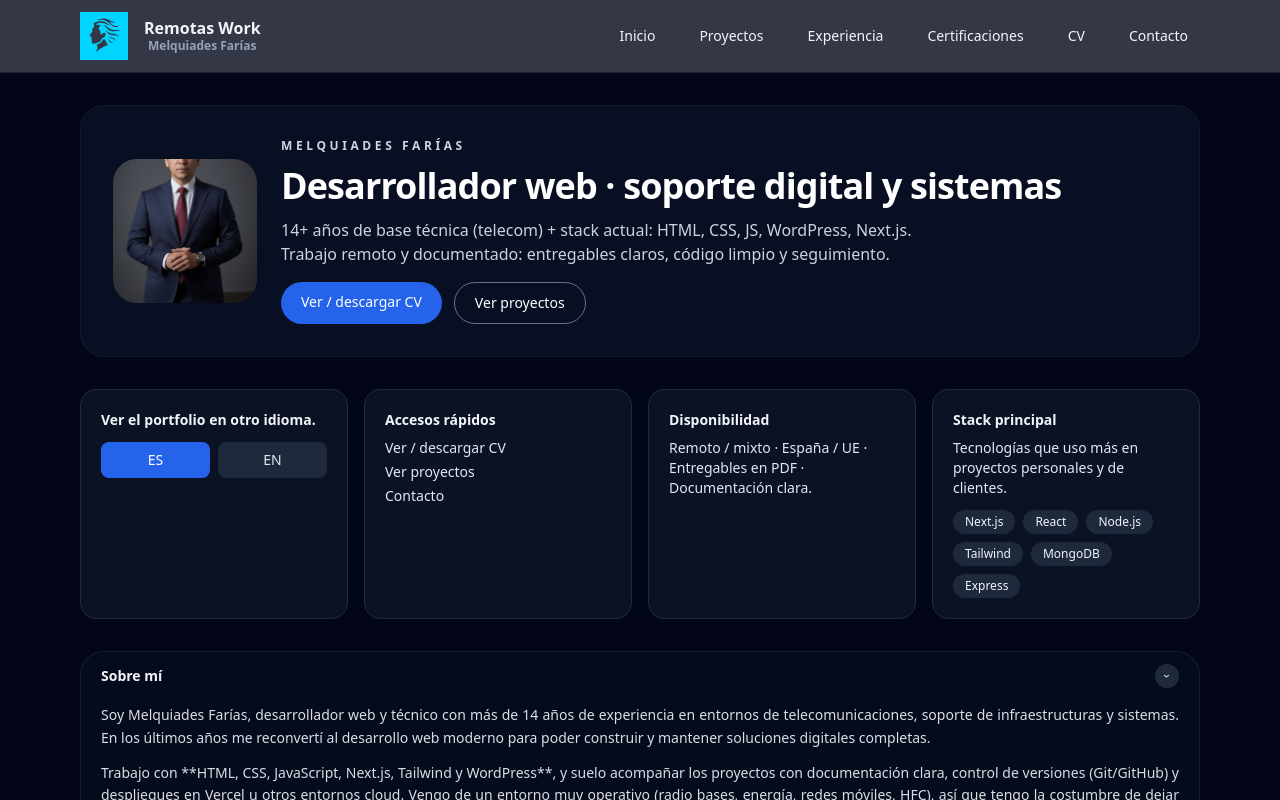
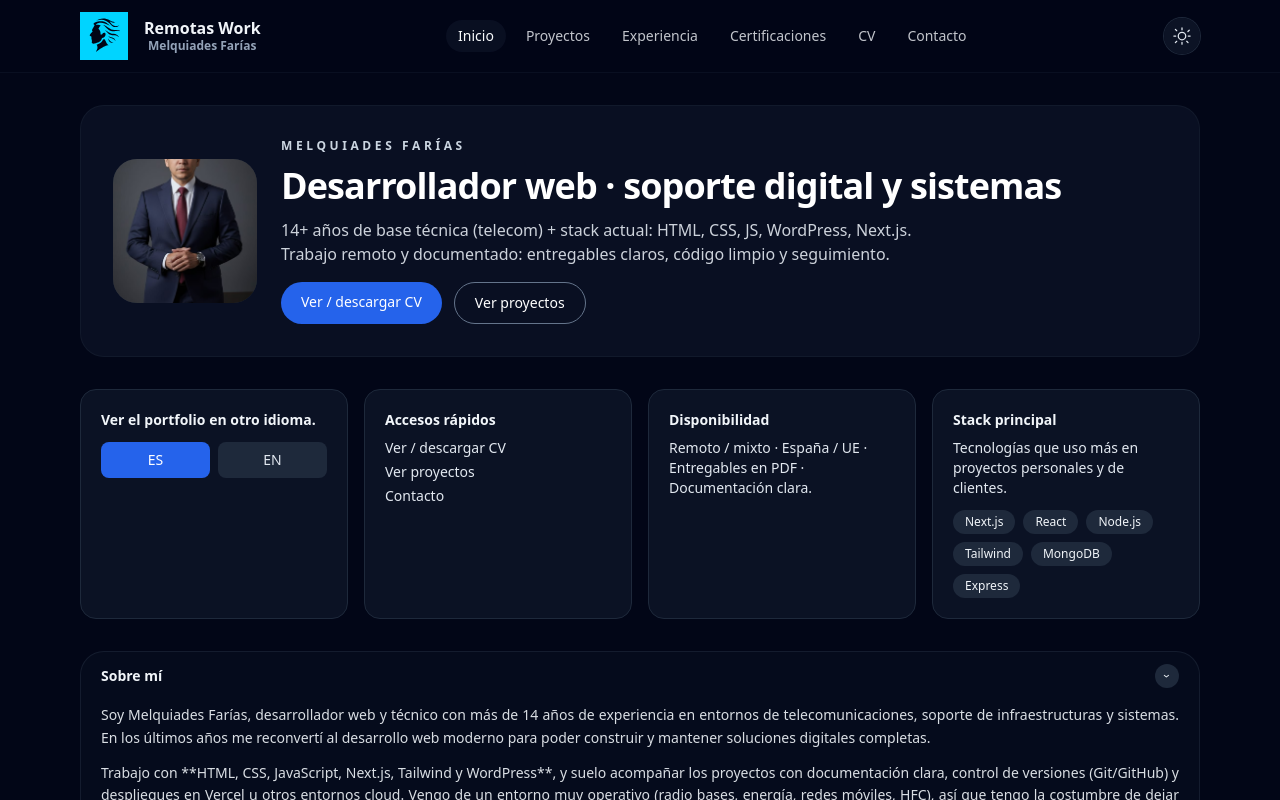
Before and after one commit to Remotas/remotas-portfolio, a Next.js app: page / in a window 1280 px wide. Shown: the top 800 px of the page. Built offline with nearby package versions, Linux system fonts and the light colour scheme.

Commit message:
feat(theme): add next-themes provider and header toggle

```diff
--- a/app/layout.tsx
+++ b/app/layout.tsx
@@ -3,6 +3,7 @@ import "./globals.css";
 import { ReactNode } from "react";
 import Header from "@/components/Header";
 import Footer from "@/components/Footer";
+import ThemeProvider from "@/components/ThemeProvider";
 
 const siteUrl = "https://remotas-portfolio.vercel.app";
 
@@ -85,17 +86,19 @@ export default function RootLayout({ children }: { children: ReactNode }) {
   };
 
   return (
-    <html lang="es">
+    <html lang="es" suppressHydrationWarning>
       <head>
         <script
           type="application/ld+json"
           dangerouslySetInnerHTML={{ __html: JSON.stringify(personSchema) }}
         />
       </head>
-      <body>
-        <Header />
-        <main>{children}</main>
-        <Footer />
+      <body className="min-h-screen bg-slate-950 text-slate-50 flex flex-col">
+        <ThemeProvider>
+          <Header />
+          <main className="flex-1">{children}</main>
+          <Footer />
+        </ThemeProvider>
       </body>
     </html>
   );
--- a/components/Header.tsx
+++ b/components/Header.tsx
@@ -2,43 +2,57 @@
 
 import Link from "next/link";
 import Image from "next/image";
-import type { ReactNode } from "react";
+import { usePathname } from "next/navigation";
+import { useTheme } from "next-themes";
+import { useEffect, useState, type ReactNode } from "react";
 
-/**
- * Menú de navegación principal del portfolio.
- */
-const NAV: Array<{ href: string; label: string }> = [
+const NAV = [
   { href: "/", label: "Inicio" },
   { href: "/projects", label: "Proyectos" },
   { href: "/experience", label: "Experiencia" },
   { href: "/certifications", label: "Certificaciones" },
   { href: "/cv", label: "CV" },
   { href: "/contact", label: "Contacto" },
-];
+] as const;
 
-/**
- * Wrapper para <Link> compatible con typed routes.
- */
-function NavLink({ href, children }: { href: string; children: ReactNode }) {
+function NavLink({
+  href,
+  isActive,
+  children,
+}: {
+  href: string;
+  isActive?: boolean;
+  children: ReactNode;
+}) {
   return (
     <Link
       href={href as any}
-      className="rounded-full px-3 py-1.5 transition hover:bg-slate-900/50"
+      className={`rounded-full px-3 py-1.5 text-sm transition ${
+        isActive
+          ? "bg-slate-900/60 text-slate-50"
+          : "text-slate-100/80 hover:bg-slate-900/40"
+      }`}
     >
       {children}
     </Link>
   );
 }
 
-/**
- * Encabezado principal con logo ampliado, marca y navegación.
- */
 export default function Header() {
+  const pathname = usePathname();
+  const { theme, setTheme } = useTheme();
+  const [mounted, setMounted] = useState(false);
+
+  // evitar salto de tema en el SSR
+  useEffect(() => {
+    setMounted(true);
+  }, []);
+
   return (
     <header className="sticky top-0 z-40 border-b border-slate-900/60 bg-slate-950/80 backdrop-blur">
       <div className="mx-auto flex max-w-6xl items-center justify-between gap-6 px-4 py-3">
         {/* Marca */}
-        <Link href="/" className="flex items-center gap-4">
+        <Link href="/" className="flex items-center gap-4" prefetch>
           {/* Modo oscuro → logo claro */}
           <Image
             src="/logos/remotas-mark-light.svg"
@@ -65,14 +79,85 @@ export default function Header() {
           </span>
         </Link>
 
-        {/* Navegación */}
-        <nav className="flex gap-5 text-sm text-slate-100">
-          {NAV.map((item) => (
-            <NavLink key={item.href} href={item.href}>
+        {/* Navegación desktop */}
+        <nav className="hidden items-center gap-2 md:flex">
+          {NAV.map((item) => {
+            const isActive =
+              item.href === "/"
+                ? pathname === "/"
+                : pathname.startsWith(item.href);
+
+            return (
+              <NavLink key={item.href} href={item.href} isActive={isActive}>
+                {item.label}
+              </NavLink>
+            );
+          })}
+        </nav>
+
+        {/* Acciones */}
+        <div className="flex items-center gap-2">
+          {/* Botón tema */}
+          <button
+            type="button"
+            onClick={() => setTheme(theme === "light" ? "dark" : "light")}
+            className="inline-flex h-9 w-9 items-center justify-center rounded-full bg-slate-900/80 text-slate-200 ring-1 ring-slate-800 transition hover:text-white"
+            aria-label="Cambiar tema"
+          >
+            {mounted ? (
+              theme === "light" ? (
+                // luna
+                <svg
+                  xmlns="http://www.w3.org/2000/svg"
+                  className="h-5 w-5"
+                  viewBox="0 0 24 24"
+                  fill="none"
+                  stroke="currentColor"
+                  strokeWidth={1.5}
+                >
+                  <path
+                    strokeLinecap="round"
+                    strokeLinejoin="round"
+                    d="M21 12.79A9 9 0 1 1 11.21 3a7 7 0 1 0 9.79 9.79Z"
+                  />
+                </svg>
+              ) : (
+                // sol
+                <svg
+                  xmlns="http://www.w3.org/2000/svg"
+                  className="h-5 w-5"
+                  viewBox="0 0 24 24"
+                  fill="none"
+                  stroke="currentColor"
+                  strokeWidth={1.5}
+                >
+                  <path
+                    strokeLinecap="round"
+                    strokeLinejoin="round"
+                    d="M12 4.5v-2.25m0 19.5v-2.25m7.5-7.5h2.25m-19.5 0h2.25m14.596-5.346 1.591-1.591M4.063 19.938l1.591-1.591m12.005 0 1.591 1.591M4.063 4.063l1.591 1.591M16.5 12a4.5 4.5 0 1 1-9 0 4.5 4.5 0 0 1 9 0Z"
+                  />
+                </svg>
+              )
+            ) : (
+              <div className="h-5 w-5 rounded-full bg-slate-700/40" />
+            )}
+          </button>
+        </div>
+      </div>
+
+      {/* Navegación móvil */}
+      <div className="flex gap-2 overflow-x-auto px-4 pb-3 md:hidden">
+        {NAV.map((item) => {
+          const isActive =
+            item.href === "/"
+              ? pathname === "/"
+              : pathname.startsWith(item.href);
+          return (
+            <NavLink key={item.href} href={item.href} isActive={isActive}>
               {item.label}
             </NavLink>
-          ))}
-        </nav>
+          );
+        })}
       </div>
     </header>
   );
--- /dev/null
+++ b/components/ThemeProvider.tsx
@@ -0,0 +1,23 @@
+"use client";
+
+import * as React from "react";
+import { ThemeProvider as NextThemesProvider } from "next-themes";
+
+type ThemeProviderProps = {
+  children: React.ReactNode;
+};
+
+export function ThemeProvider({ children }: ThemeProviderProps) {
+  return (
+    <NextThemesProvider
+      attribute="class"
+      defaultTheme="dark"
+      enableSystem
+      disableTransitionOnChange
+    >
+      {children}
+    </NextThemesProvider>
+  );
+}
+
+export default ThemeProvider;
--- a/package.json
+++ b/package.json
@@ -19,6 +19,7 @@
     "lucide-react": "^0.460.0",
     "marked": "^16.4.1",
     "next": "15.0.0",
+    "next-themes": "^0.4.6",
     "postcss": "^8.4.47",
     "react": "18.3.1",
     "react-dom": "18.3.1",
```
Also changed, not shown: 1 other file (tests, documents, lock files or other folders).
